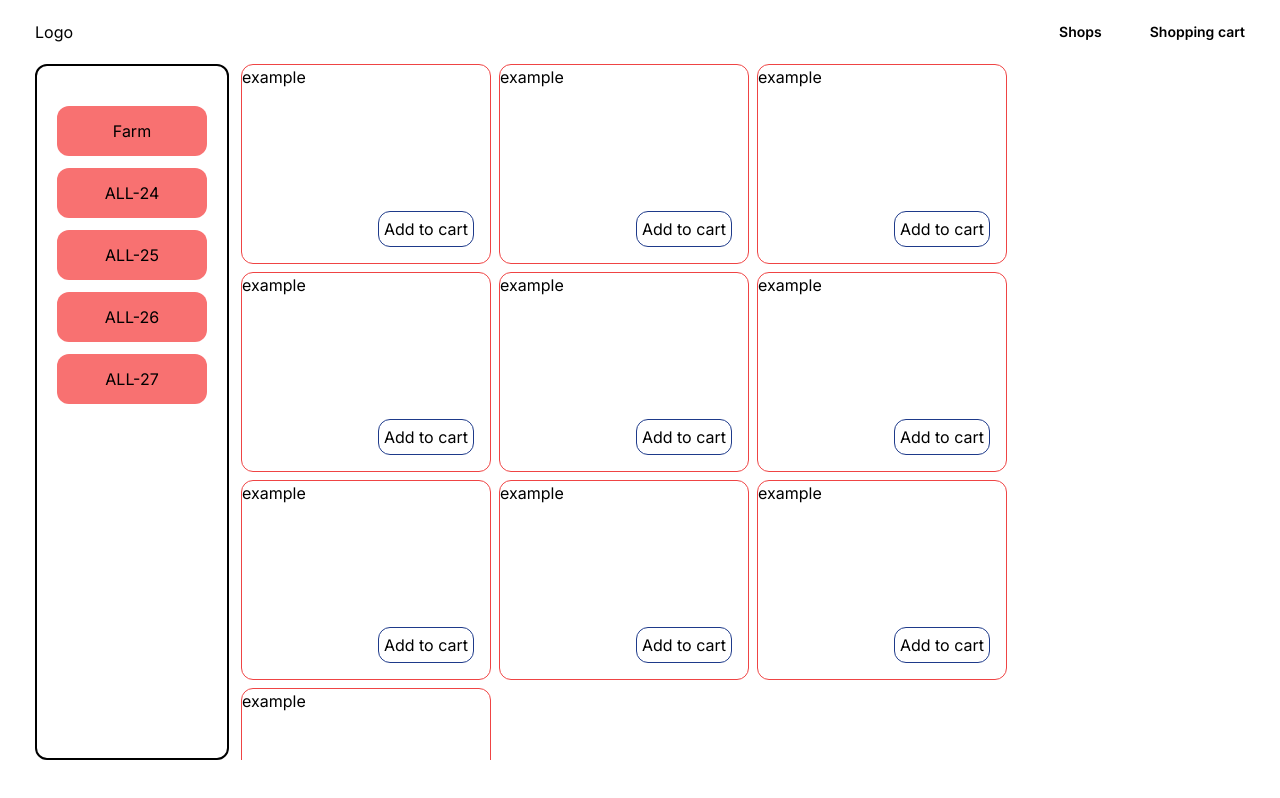
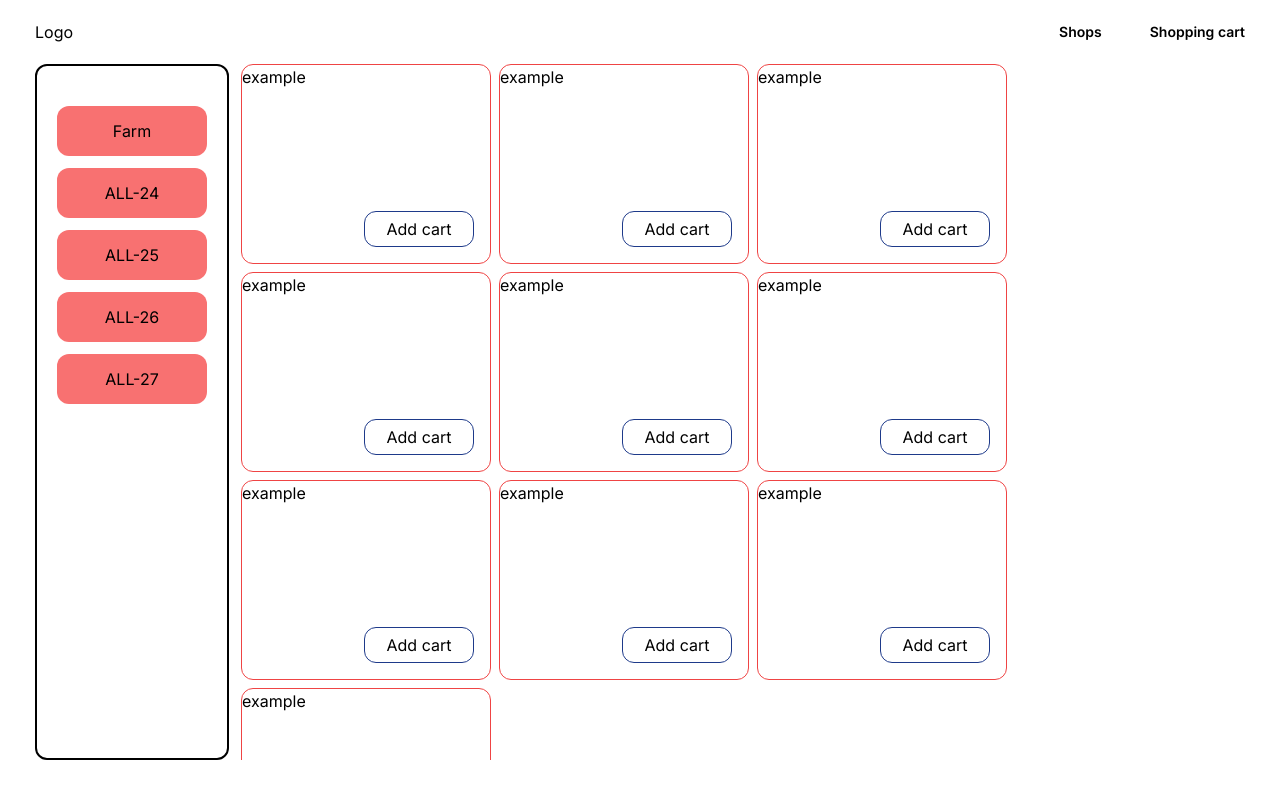
Before and after one commit to ribacot/medicine-delivery-test, a Next.js app: page / in a window 1280 px wide. Built offline with nearby package versions, Linux system fonts and the light colour scheme.

Commit message:
add localStorege and fix

```diff
--- a/app/components/listCards/listCards.jsx
+++ b/app/components/listCards/listCards.jsx
@@ -1,14 +1,33 @@
+"use client";
+
+import { useEffect, useState } from "react";
 import ListCardsItems from "./listCardsItems/listCardsItems";
 
-export default function ListCards() {
-	const caardItems = Array(10).fill("example");
+export default function ListCards({ cardArr }) {
+	const [cartArr, setCartArr] = useState(
+		(typeof window !== "undefined" ? JSON.parse(localStorage.getItem("cartArr")) : []) ||
+			[]
+	);
+	const card = cardArr?.length ? cardArr : cartArr;
+	console.log(card);
+
+	useEffect(() => {
+		localStorage.setItem("cartArr", JSON.stringify(cartArr));
+	}, [cartArr]);
+
 	return (
 		<ul className="flex w-full flex-wrap gap-2 overflow-y-auto">
-			{caardItems.map((el, idx) => (
-				<li key={idx}>
-					<ListCardsItems title={el} idx={idx}/>
-				</li>
-			))}
+			{card.length
+				? card.map((el, idx) => (
+						<ListCardsItems
+							key={idx}
+							el={el}
+							idx={idx}
+							setCartArr={setCartArr}
+							cartArr={cartArr}
+						/>
+				  ))
+				: null}
 		</ul>
 	);
 }
--- a/app/components/listCards/listCardsItems/listCardsItems.jsx
+++ b/app/components/listCards/listCardsItems/listCardsItems.jsx
@@ -1,14 +1,35 @@
-"use client"
-export default function ListCardsItems({title,idx}) {
-const cutArr=[]
-const onIsAddInCut=()=>{
-cutArr.push({title,idx})
+"use client";
+
+import { useEffect, useState } from "react";
+
+export default function ListCardsItems({ el, idx, cartArr, setCartArr }) {
+	const [isDisebled, setIsDisebled] = useState(false);
+
+	useEffect(() => {
+		setIsDisebled(cartArr.some((el) => el.id === idx));
+	}, [cartArr]);
+
+	const handleClick = () => {
+		if (isDisebled) {
+			setCartArr(cartArr.filter((item) => item.id !== idx));
+		} else {
+			setCartArr([...cartArr, {title:el, id: idx }]);
+			console.log(cartArr);
+		}
+	};
+
+	return (
+		<li className="relative w-[250px] h-[200px] border-solid border-red-500 border-[1px] rounded-xl">
+			{el}
+			<button
+				type="button"
+				onClick={handleClick}
+				className={`absolute bottom-4 right-4 last:border-solid border-[1px] rounded-xl border-blue-900 p-[5px] hover:bg-blue-400 hover:text-red-700 w-[110px] ${
+					isDisebled ? "bg-red-500 text-white" : ""
+				}`}
+			>
+				{!isDisebled ? "Add cart" : "Remove cart"}
+			</button>
+		</li>
+	);
 }
-
-
-  return (
-    <div className='relative w-[250px] h-[200px] border-solid border-red-500 border-[1px] rounded-xl'>{title}
-    <button type='button' onClick={onIsAddInCut} className="absolute bottom-4 right-4 last:border-solid border-[1px] rounded-xl border-blue-900 p-[5px] hover:bg-blue-400 hover:text-red-700">Add to cart</button>
-    </div>
-  )
-}
--- a/app/page.js
+++ b/app/page.js
@@ -1,14 +1,16 @@
-// import Image from "next/image";
 import Aside from "./components/asideBar/aside";
 import { Container } from "./components/ui/container/container";
 import ListCards from "./components/listCards/listCards";
 
 export default function Home() {
+	const cardItems = Array(10).fill("example");
+
+
 	return (
 		<main className="">
 			<Container className="flex gap-3">
 				<Aside />
-        <ListCards/>
+        <ListCards cardArr={cardItems}/>
 			</Container>
 		</main>
 	);
--- a/app/shopping-cart/page.js
+++ b/app/shopping-cart/page.js
@@ -1,7 +1,14 @@
+import ListCards from "../components/listCards/listCards";
+
 export default function shoppingCcards() {
+
+
+
+
+
 	return (
 		<main className="flex min-h-screen flex-col items-center justify-between p-24">
-			<h1>Shopping-cards</h1>
+			<ListCards />
 		</main>
 	);
 }
```
Also changed, not shown: app/layout.js (+5 -2 lines).
